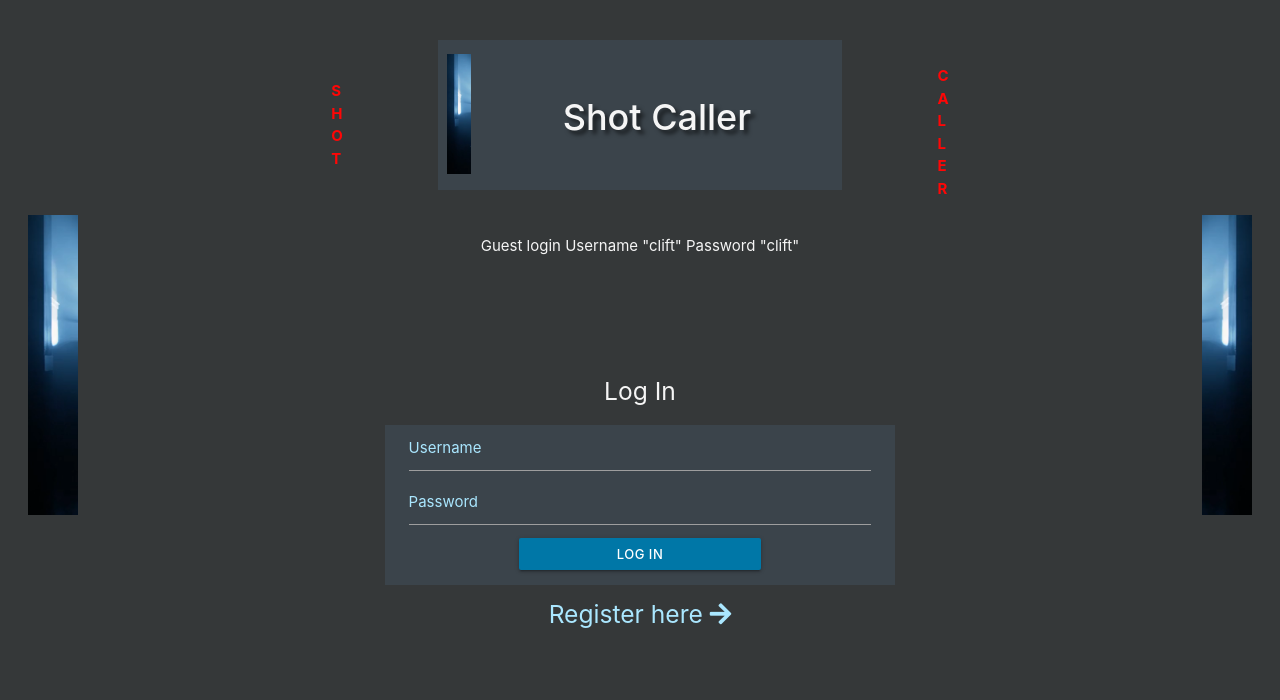
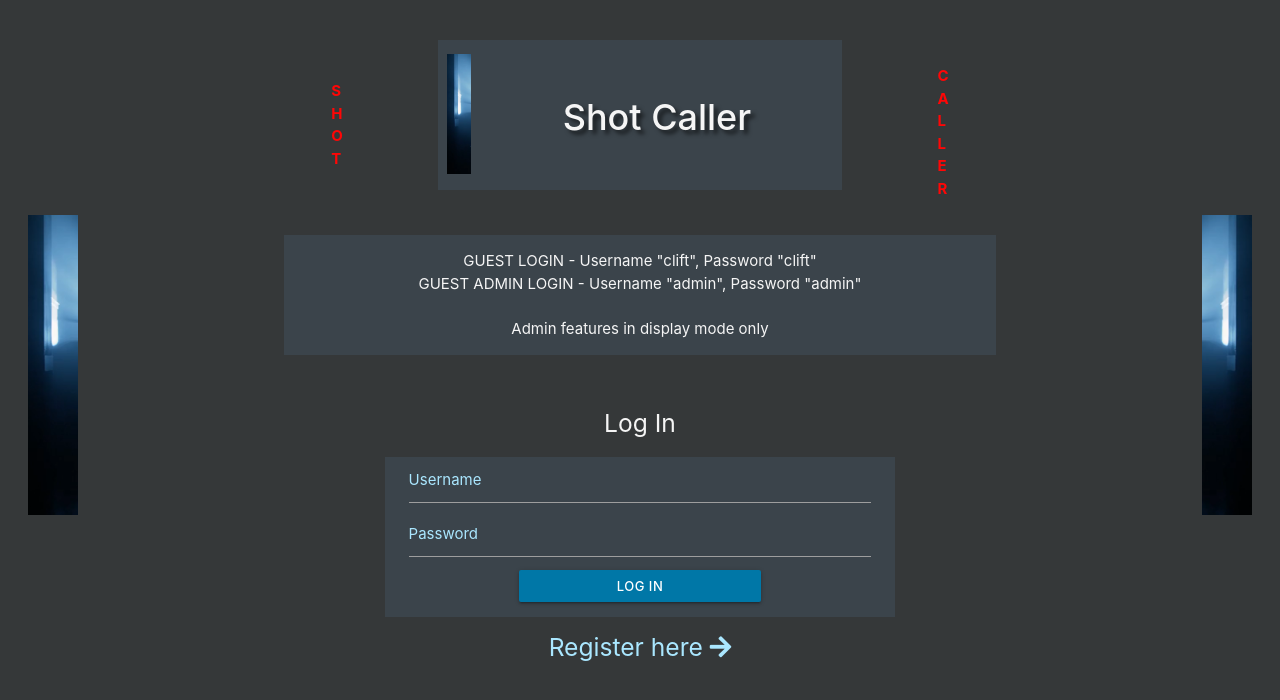
Before and after one commit to johnston9/shot-caller2, a Flask app: page / in a window 1280 px wide. Shown: the top 700 px of the page. Run offline with Flask 2, Linux system fonts and the light colour scheme; some libraries are stand-ins or nearby versions.

Commit message:
Final push

```diff
--- a/templates/login.html
+++ b/templates/login.html
@@ -63,9 +63,16 @@
             <div class="panel-left"></div>
         </div>
         <div class="col s10">
-            <p class="margintop-20 center-align offwhite">Guest login Username "clift" Password "clift"</p>
+            <div class="row">
+                <div class="col s12 m8 offset-m2 top-box margintop-20">
+                    <p class="center-align offwhite">GUEST LOGIN - Username "clift", Password "clift"
+                         <br> GUEST ADMIN LOGIN - Username "admin", Password "admin"<br>
+                         <br>Admin features in display mode only
+                    </p>
+                </div>
+            </div>
             <!--login-->
-            <div class="row margintop-100">
+            <div class="row margintop-20">
                 <div class="col s12 m6 offset-m3">
                     <h5 class="margintop-20 center-align offwhite">Log In</h5>
                     <form method="POST" action="{{ url_for('login') }}">
```
Also changed, not shown: README.md.
